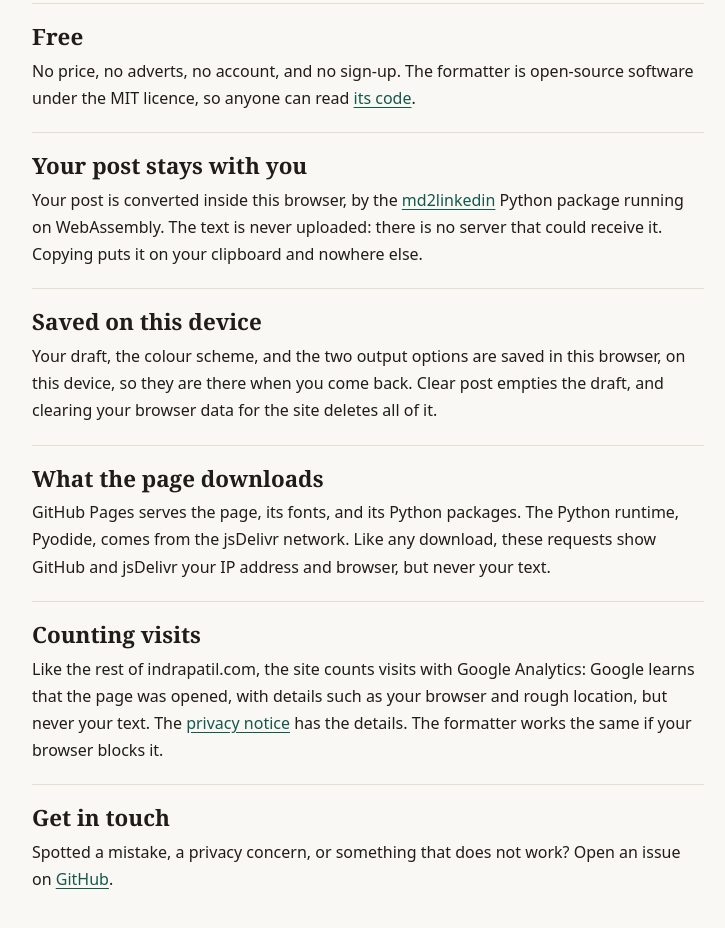
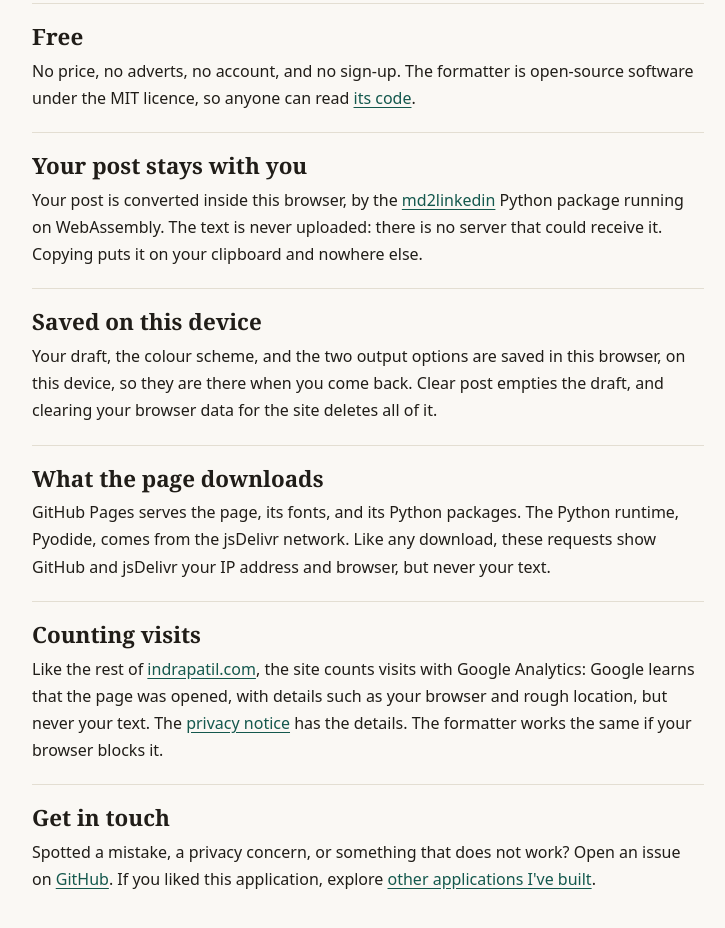
Before and after one commit to IndrajeetPatil/linkedin-post-formatter, a website built with Vite: page privacy/index.html in a window 1280 px wide. Shown: the part 192-1120 px from the top of the page, without its empty margins (56-781 px from the left). Built offline with nearby package versions, Linux system fonts and the light colour scheme.

Commit message:
feat(privacy): link other applications and open indrapatil.com in a new tab (#22)

```diff
--- a/privacy/index.html
+++ b/privacy/index.html
@@ -118,18 +118,28 @@
       <section>
         <h2>Counting visits</h2>
         <p>
-          Like the rest of indrapatil.com, the site counts visits with Google Analytics: Google
-          learns that the page was opened, with details such as your browser and rough location, but
-          never your text. The
-          <a href="https://www.indrapatil.com/privacy/">privacy notice</a> has the details. The
-          formatter works the same if your browser blocks it.
+          Like the rest of
+          <a href="https://www.indrapatil.com/" target="_blank" rel="noreferrer">indrapatil.com</a>,
+          the site counts visits with Google Analytics: Google learns that the page was opened, with
+          details such as your browser and rough location, but never your text. The
+          <a href="https://www.indrapatil.com/privacy/" target="_blank" rel="noreferrer"
+            >privacy notice</a
+          >
+          has the details. The formatter works the same if your browser blocks it.
         </p>
       </section>
       <section>
         <h2>Get in touch</h2>
         <p>
           Spotted a mistake, a privacy concern, or something that does not work? Open an issue on
-          <a href="https://github.com/IndrajeetPatil/linkedin-post-formatter/issues">GitHub</a>.
+          <a href="https://github.com/IndrajeetPatil/linkedin-post-formatter/issues">GitHub</a>. If
+          you liked this application, explore
+          <a
+            href="https://www.indrapatil.com/experience/open-source/#applications"
+            target="_blank"
+            rel="noreferrer"
+            >other applications I've built</a
+          >.
         </p>
       </section>
     </main>
```
